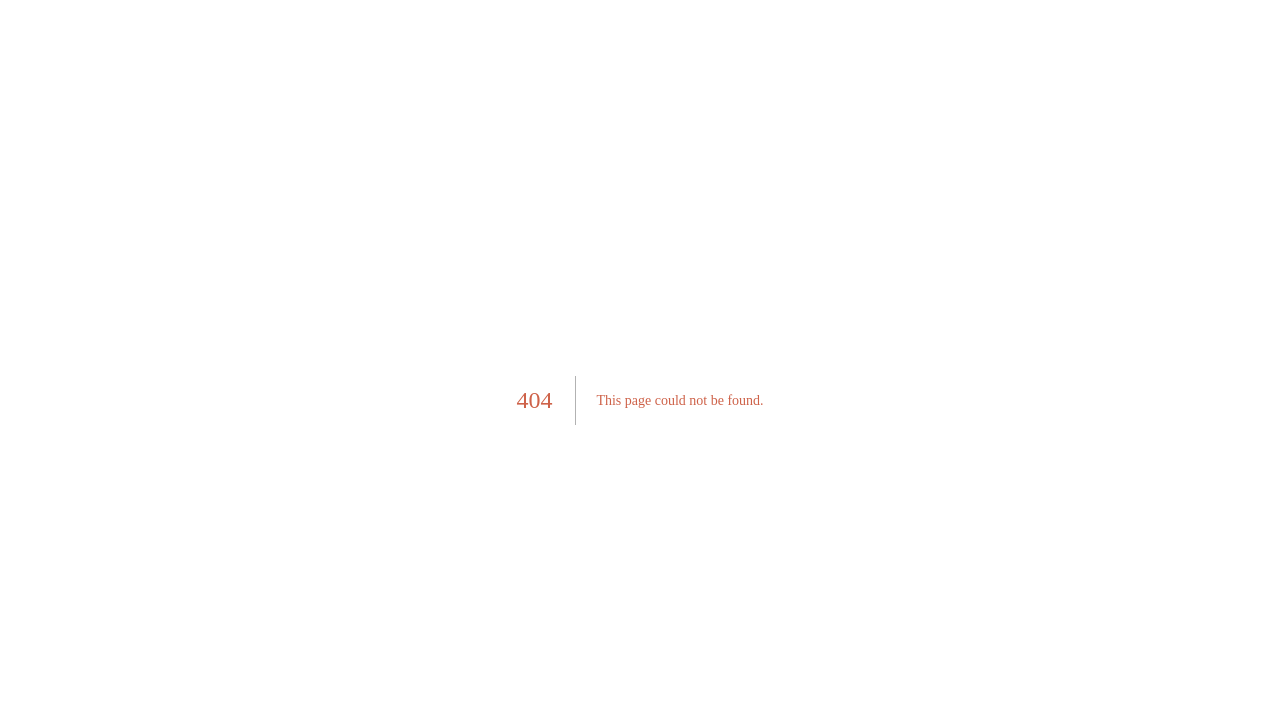
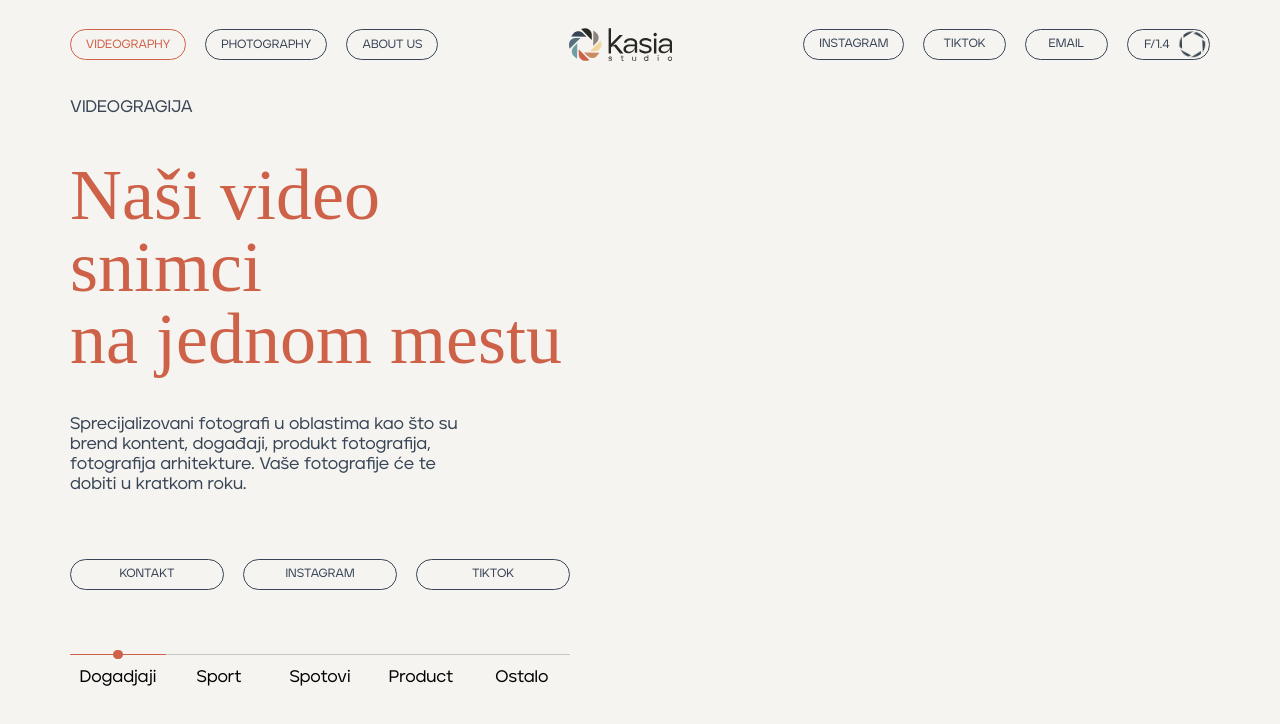
Before and after one commit to disko998/kasia, a Next.js app: page /videography/dogadjaji in a window 1280 px wide. Before the commit this address had no page. Shown: the top 724 px of the page. Built offline with nearby package versions, Linux system fonts and the light colour scheme; a web font is replaced by a local one.

Commit message:
videos fix

```diff
--- a/src/assets/videos.ts
+++ b/src/assets/videos.ts
@@ -1,23 +1,21 @@
-import image1 from '../../public/images/photography/1.jpg'
+export enum VideoCategories {
+  OSTALO = 'ostalo',
+  DOGADJAJI = 'dogadjaji',
+  SPORT = 'sport',
+  SPOTOVI = 'spotovi',
+  PRODUCT = 'product'
+}
 
-export enum VideoCategories {
-  ALL = 'Svi albums',
-  DOGADJAJI = 'Događaji',
-  SPORT = 'Sport',
-  ARHITEKTURA = 'Arhitektura',
-  PRODUCT = 'Product'
+export type VideoData = {
+  video: string
 }
 
 const videoData = {
-  [VideoCategories.ALL]: [
-    {
-      video: '/intro/TP FINAL.mp4'
-    }
-  ],
   [VideoCategories.SPORT]: [],
   [VideoCategories.DOGADJAJI]: [],
-  [VideoCategories.ARHITEKTURA]: [],
-  [VideoCategories.PRODUCT]: []
+  [VideoCategories.SPOTOVI]: [],
+  [VideoCategories.PRODUCT]: [],
+  [VideoCategories.OSTALO]: ['/intro/TP FINAL.mp4']
 }
 
 export default videoData
--- a/src/components/Categories.tsx
+++ b/src/components/Categories.tsx
@@ -5,14 +5,19 @@ import Link from 'next/link'
 type Props = {
   categories: string[]
   selected: string
+  type: 'videography' | 'photography'
 }
 
-export default function Categories({ categories, selected }: Props) {
+export default function Categories({
+  categories,
+  selected,
+  type = 'photography'
+}: Props) {
   return (
     <div className="flex items-center justify-between gap-1 border-t-1 border-silver-brown text-sm font-medium">
       {categories.map(category => (
         <Link
-          href={`/photography/${category}`}
+          href={`/${type}/${category}`}
           className={classNames(
             'relative flex flex-1 items-center justify-center py-[15px] capitalize text-black duration-300 dark:text-white',
             {}
--- a/src/components/layout/Navbar.tsx
+++ b/src/components/layout/Navbar.tsx
@@ -9,7 +9,6 @@ type Props = {
 
 export default function Navbar({ onMenu }: Props) {
   const router = useRouter()
-  console.log(router)
 
   return (
     <nav
--- a/src/pages/photography/[category].tsx
+++ b/src/pages/photography/[category].tsx
@@ -53,7 +53,11 @@ export default function Photography({ images }: Props) {
             </div>
 
             <div className="mt-5 hidden w-full sm:block">
-              <Categories selected={category} categories={categories} />
+              <Categories
+                type="photography"
+                selected={category}
+                categories={categories}
+              />
             </div>
 
             <div className="fixed bottom-12 z-10 sm:hidden">
--- a/src/pages/videography.tsx
+++ b/src/pages/videography/[category].tsx
@@ -6,23 +6,29 @@ import { useState } from 'react'
 import { motion } from 'framer-motion'
 import Modal from '@/components/Modal'
 import videoData, { VideoCategories } from '@/assets/videos'
+import { GetStaticPropsContext } from 'next'
+import { useRouter } from 'next/router'
+import Link from 'next/link'
+import classNames from 'classnames'
 
 const categories = [
-  VideoCategories.ALL,
   VideoCategories.DOGADJAJI,
   VideoCategories.SPORT,
-  VideoCategories.ARHITEKTURA,
-  VideoCategories.PRODUCT
+  VideoCategories.SPOTOVI,
+  VideoCategories.PRODUCT,
+  VideoCategories.OSTALO
 ]
 
-export default function Photography() {
-  const [category, setCategory] = useState<VideoCategories>(VideoCategories.ALL)
+type Props = {
+  videos: [string[], string[]]
+}
+
+export default function Photography({ videos }: Props) {
+  const { query } = useRouter()
+  const category = query.category as VideoCategories
+
   const [showDropdown, setShowDropdown] = useState(false)
   const [activeVideo, setActiveVideo] = useState<string>()
-
-  const half = Math.round(videoData[category].length / 2)
-  const col1 = videoData[category].slice(0, half)
-  const col2 = videoData[category].slice(half, videoData[category].length)
 
   return (
     <PageLayout hideFooter>
@@ -48,7 +54,7 @@ export default function Photography() {
 
             <div className="mt-5 hidden w-full sm:block">
               <Categories
-                onClick={category => setCategory(category as VideoCategories)}
+                type="videography"
                 selected={category}
                 categories={categories}
               />
@@ -69,17 +75,22 @@ export default function Photography() {
                 animate={showDropdown ? 'show' : 'hidden'}
                 className="mb-5 flex w-full flex-col rounded-lg border-2 border-red-orange bg-soft-white dark:text-soft-black"
               >
-                {categories.map(category => (
-                  <button
+                {categories.map((category, i) => (
+                  <Link
+                    href={`/videography/${category}`}
                     onClick={() => {
-                      setCategory(category)
                       setShowDropdown(false)
                     }}
-                    className="border-b-1 border-silver-brown p-[12px]"
+                    className={classNames(
+                      'border-silver-brown p-[12px] capitalize dark:border-red-orange',
+                      {
+                        'border-b-1': i !== category.length
+                      }
+                    )}
                     key={category}
                   >
                     {category}
-                  </button>
+                  </Link>
                 ))}
               </motion.div>
 
@@ -105,7 +116,8 @@ export default function Photography() {
 
         <section className="mt-10 grid w-full grid-cols-1 gap-4 overflow-hidden p-4 sm:grid-cols-2 lg:mt-0 lg:w-[50%] lg:pt-[200px]">
           <div className="flex flex-col gap-4">
-            {col1.map(({ video }) => (
+            {Array.from({ length: 2 }).map((_, index) =>
+              videos?.[index].map(video => (
                 <div
                   key={video}
                   className="relative overflow-hidden rounded-[20px]"
@@ -127,37 +139,15 @@ export default function Photography() {
                     </Button>
                   </div>
                 </div>
-            ))}
-          </div>
-
-          <div className="flex flex-col gap-4">
-            {col2.map(({ video }) => (
-              <div key={video} className="relative">
-                <video
-                  src={`/videos/${video}`}
-                  className="h-full w-full rounded-[20px] object-cover"
-                >
-                  Your browser does not support the video tag.
-                </video>
-
-                <div className="absolute inset-0 flex flex-col items-center justify-center overflow-hidden bg-soft-black/60">
-                  <Button
-                    onClick={() => setActiveVideo(video)}
-                    className="mt-4 whitespace-nowrap border-soft-white text-soft-white backdrop-blur-[3.5px]"
-                    iconRight={<Icon name="play" />}
-                  >
-                    Pogledaj
-                  </Button>
-                </div>
-              </div>
-            ))}
+              ))
+            )}
           </div>
         </section>
 
         <Modal open={!!activeVideo} onClose={() => setActiveVideo(undefined)}>
           <div
             onClick={e => e.stopPropagation()}
-            className="relative h-[50vh] max-h-[40rem] w-[90vw] max-w-[50rem] rounded-[20px] bg-light-yellow md:w-[70vw] xl:w-[40vw]"
+            className="relative h-[50vh] max-h-[40rem] w-[90vw] max-w-[50rem] md:w-[70vw] xl:w-[40vw]"
           >
             <div
               onClick={() => setActiveVideo(undefined)}
@@ -167,7 +157,7 @@ export default function Photography() {
             </div>
 
             <video
-              className="h-full w-full rounded-[20px] object-cover"
+              className="h-full w-full overflow-hidden rounded-[20px] object-cover"
               autoPlay
               controls
             >
@@ -180,3 +170,26 @@ export default function Photography() {
     </PageLayout>
   )
 }
+
+export async function getStaticProps(context: GetStaticPropsContext) {
+  const category =
+    categories.find(category => category === context.params?.category) ||
+    VideoCategories.DOGADJAJI
+
+  const half = Math.round(videoData[category]?.length / 2)
+  const col1 = videoData[category].slice(0, half)
+  const col2 = videoData[category].slice(half, videoData[category].length)
+
+  const videos = [col1, col2]
+
+  return {
+    props: {
+      videos
+    }
+  }
+}
+
+export async function getStaticPaths() {
+  const paths = categories.map(category => ({ params: { category } }))
+  return { paths, fallback: true }
+}
```
Lines whose indentation alone changed are shown as unchanged.
